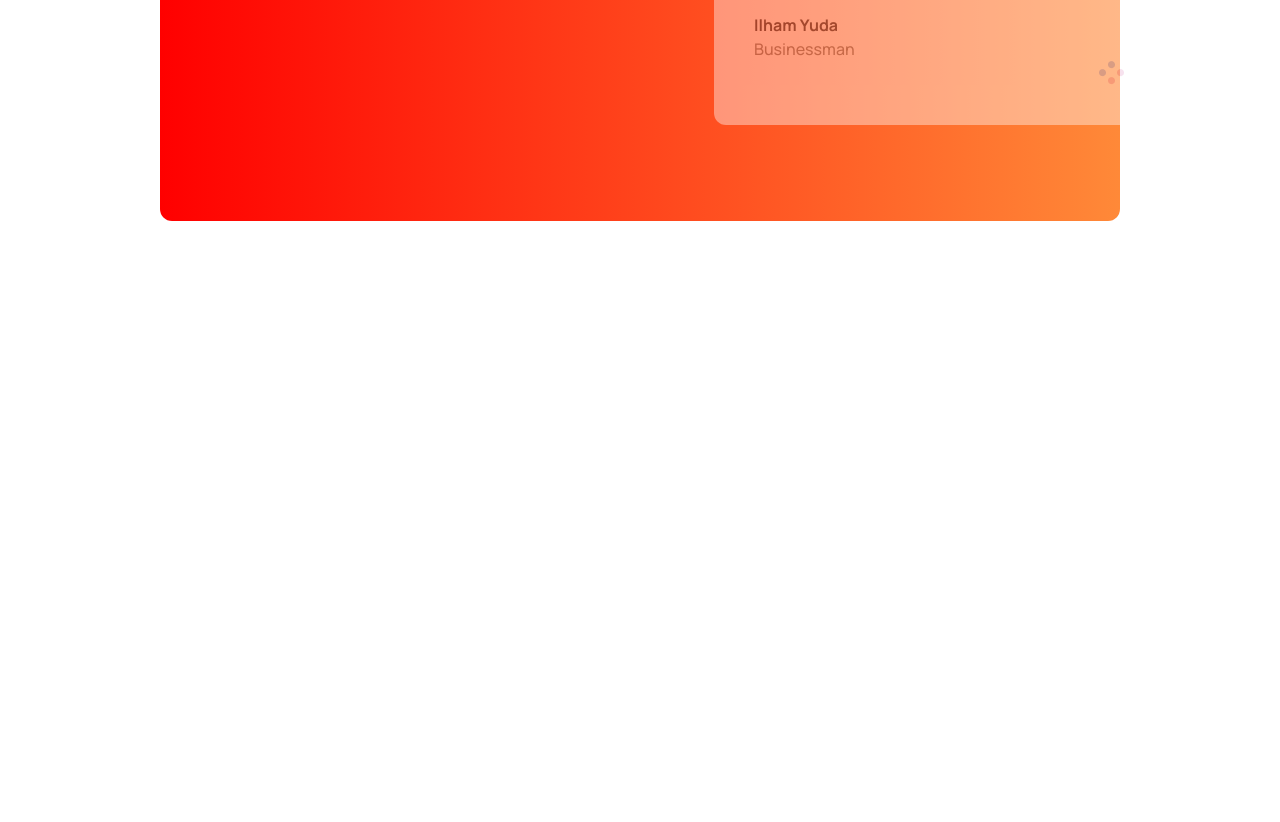
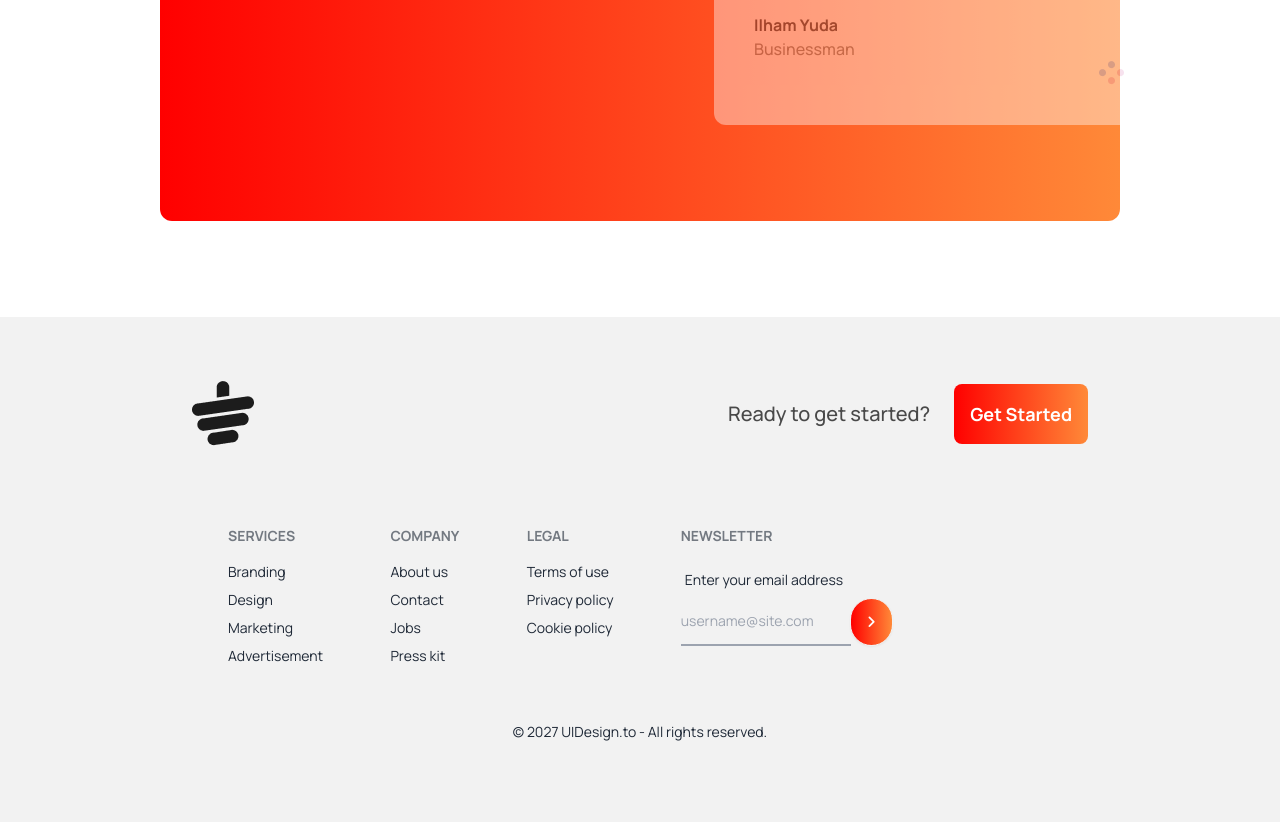
Before and after one commit to RakibHossen678/Tea_House, a plain HTML site: page index.html in a window 1280 px wide. Shown: the part 2710-3532 px from the top of the page. Before the commit the page ends 3027 px from the top, so only its background shows below. Drawn offline with nearby package versions, Linux system fonts and the light colour scheme.

Commit message:
added footer section

```diff
--- a/index.html
+++ b/index.html
@@ -4,6 +4,7 @@
     <meta charset="UTF-8">
     <meta name="viewport" content="width=device-width, initial-scale=1.0">
     <title>Tea House</title>
+    <link rel="stylesheet" href="https://cdnjs.cloudflare.com/ajax/libs/font-awesome/6.5.1/css/all.min.css" integrity="sha512-DTOQO9RWCH3ppGqcWaEA1BIZOC6xxalwEsw9c2QQeAIftl+Vegovlnee1c9QX4TctnWMn13TZye+giMm8e2LwA==" crossorigin="anonymous" referrerpolicy="no-referrer" />
     <link href="https://cdn.jsdelivr.net/npm/daisyui@4.6.0/dist/full.min.css" rel="stylesheet" type="text/css" />
     <script src="https://cdn.tailwindcss.com"></script>
     <link rel="preconnect" href="https://fonts.googleapis.com">
@@ -157,5 +158,54 @@
         </div>
       </section>
   </main>
+
+
+
+  <footer class="bg-base-200 px-4 lg:px-48 py-16" >
+    <div class="flex justify-between pb-20 ">
+      <img src="assets/images/cup.png" alt="">
+      <p class="flex items-center"><span class="text-xl font-medium text-[#494949] px-2 lg:px-6">Ready to get started?</span>
+      <button class="lg:px-4 rounded-lg items-center  flex lg:py-4 bg-gradient-to-r from-[#F00] to-[#FF8938] text-white font-bold lg:text-lg ">Get Started</button>
+    </p>
+    </div>
+    <div class="footer px-9 text-base-content ">
+      <nav class="">
+        <header class="footer-title">Services</header>
+        <a class="link link-hover">Branding</a>
+        <a class="link link-hover">Design</a>
+        <a class="link link-hover">Marketing</a>
+        <a class="link link-hover">Advertisement</a>
+      </nav>
+      <nav>
+        <header class="footer-title">Company</header>
+        <a class="link link-hover">About us</a>
+        <a class="link link-hover">Contact</a>
+        <a class="link link-hover">Jobs</a>
+        <a class="link link-hover">Press kit</a>
+      </nav>
+      <nav>
+        <header class="footer-title">Legal</header>
+        <a class="link link-hover">Terms of use</a>
+        <a class="link link-hover">Privacy policy</a>
+        <a class="link link-hover">Cookie policy</a>
+      </nav>
+      <form>
+        <header class="footer-title">Newsletter</header>
+        <fieldset class="form-control w-80">
+          <label class="label">
+            <span class="label-text">Enter your email address</span>
+          </label>
+          <div class="join">
+            <input type="text" placeholder="username@site.com" class="bg-transparent py-3 border-b-2 border-b-gray-400 outline-none rounded-none" />
+            <button class=" bg-gradient-to-r from-[rgb(255,0,0)] to-[#FF8938]  rounded-full btn text-white "><i class="fa-solid fa-angle-right"></i></button>
+
+          </div>
+        </fieldset>
+      </form>
+    </div>
+    <div class="footer mt-10 footer-center lg:p-4 bg-base-200 text-base-content">
+        <p>© 2027 UIDesign.to - All rights reserved.</p>
+    </div>
+  </footer>
 </body>
 </html>
```
